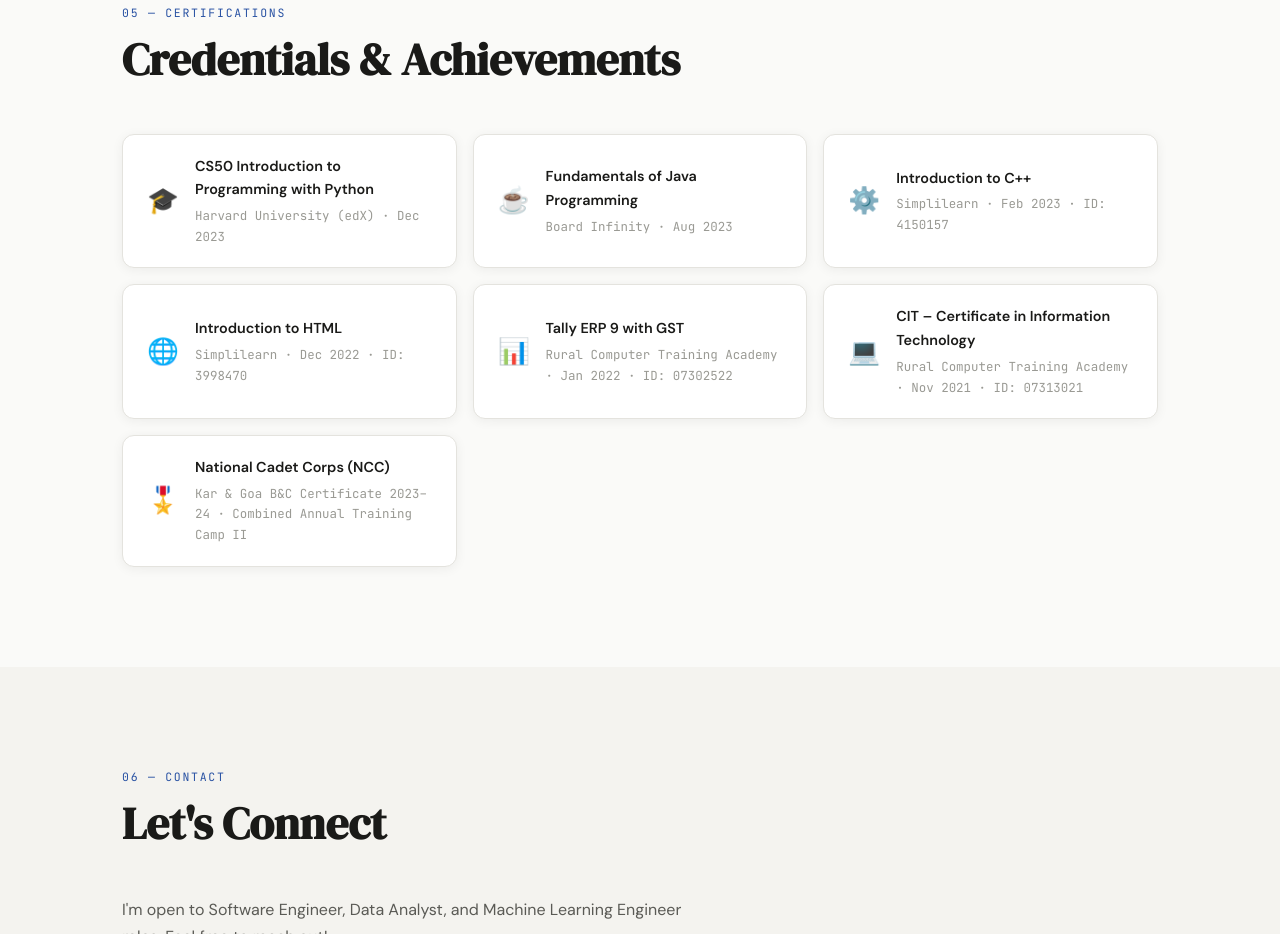
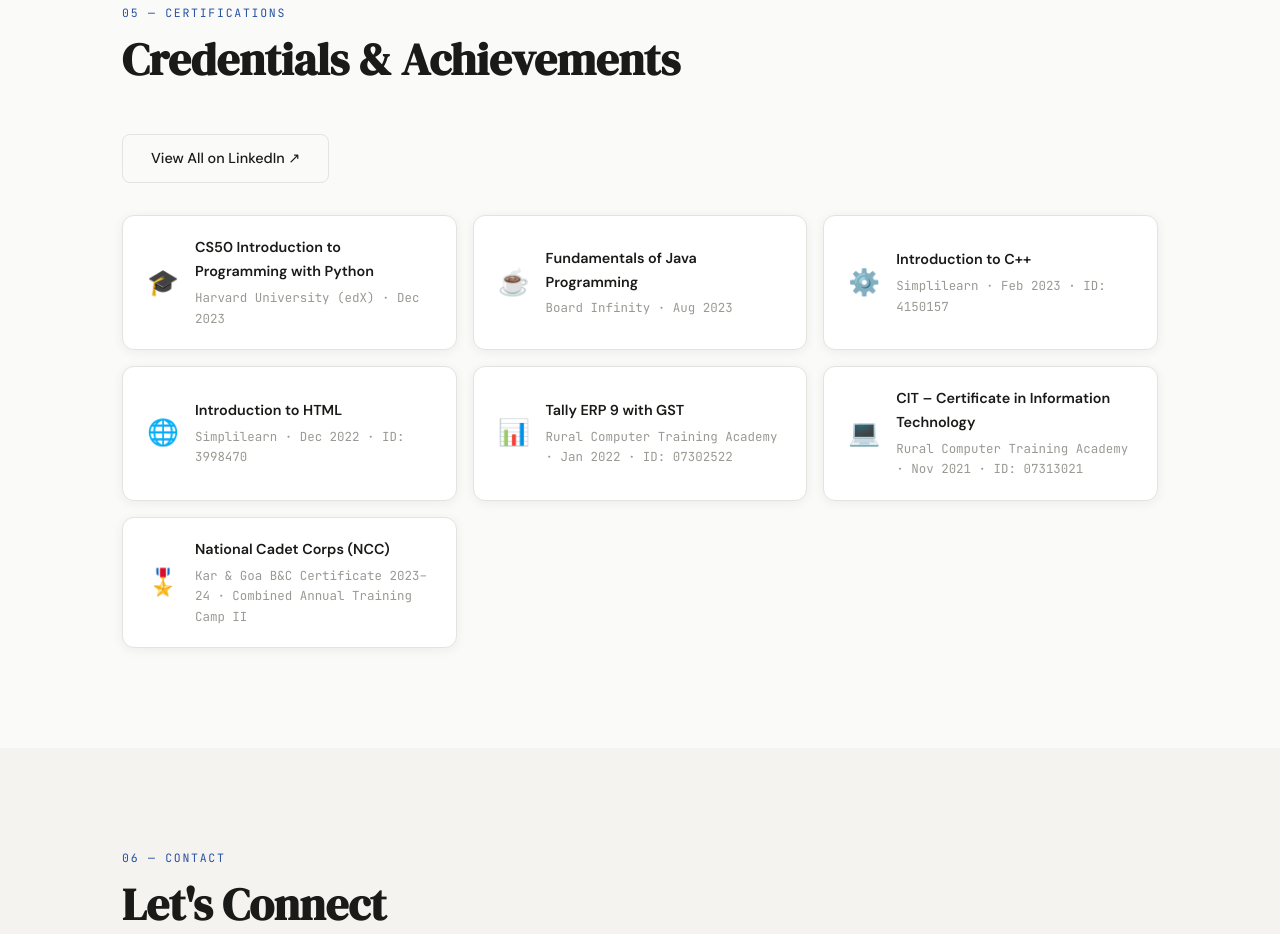
Before and after one commit to NISARGAGOWDRU/nisarga-portfolio, a plain HTML site: page index.html in a window 1280 px wide. Shown: the part 5476-6410 px from the top of the page. Drawn offline with Linux system fonts and the light colour scheme.

Commit message:
Add LinkedIn certifications link

```diff
--- a/index.html
+++ b/index.html
@@ -353,6 +353,7 @@
     <div class="container">
       <div class="section-label">05 — Certifications</div>
       <h2 class="section-title">Credentials & Achievements</h2>
+      <a href="https://www.linkedin.com/in/nisarga-m-k-0b8785262/details/certifications/" target="_blank" rel="noopener" class="btn-secondary" style="display:inline-block;margin-bottom:2rem">View All on LinkedIn ↗</a>
       <div class="certs-grid">
         <div class="cert-card">
           <div class="cert-icon">🎓</div>
```
